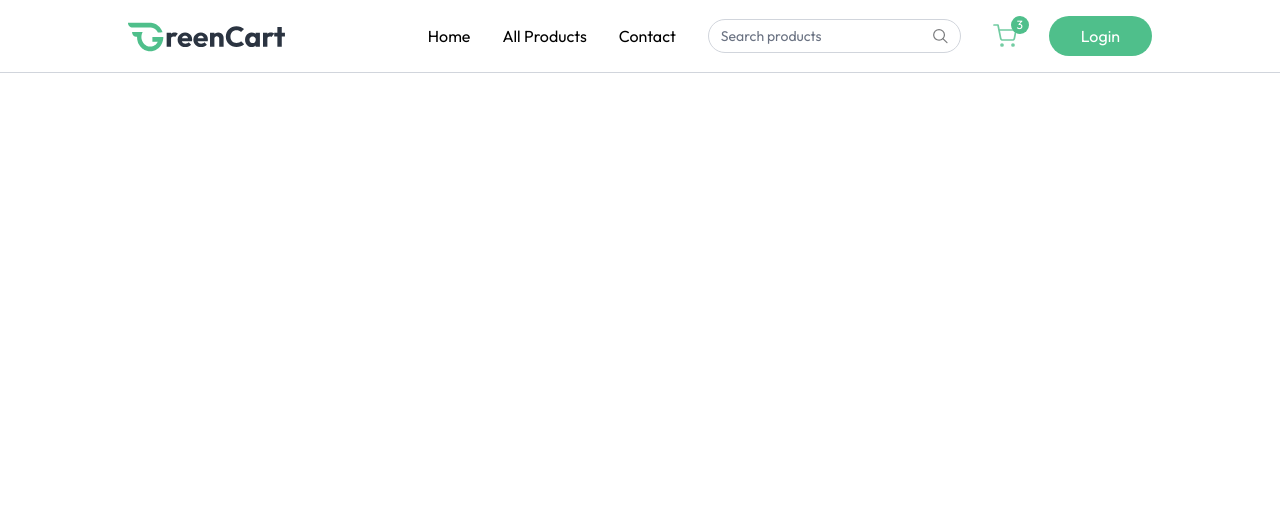
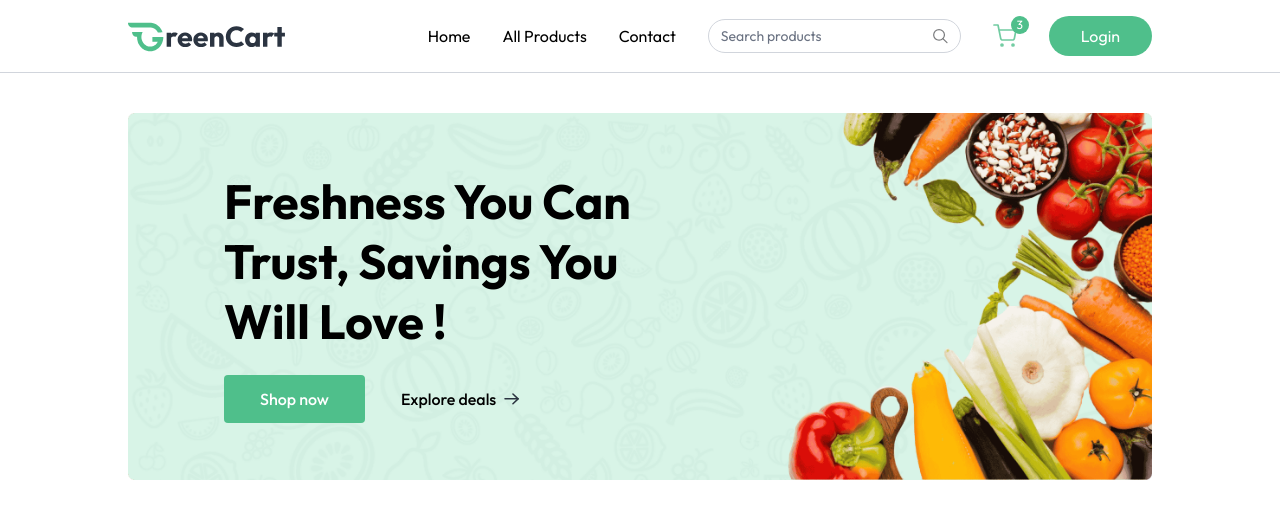
Before and after one commit to codieSam/E-cart, a React (Vite) app: page / in a window 1280 px wide. Shown: the top 518 px of the page. Built offline with nearby package versions, Linux system fonts and the light colour scheme.

Commit message:
Main Banner Section is added successfully

```diff
--- a/src/App.jsx
+++ b/src/App.jsx
@@ -1,10 +1,23 @@
 import React from "react";
 import Navbar from "./components/Navbar";
+import Home from "./pages/Home";
+import { useLocation } from "react-router-dom";
+import { Route, Routes } from "react-router-dom";
 
 const App = () => {
+  const isSellerPath = useLocation().pathname.includes("seller");
+
   return (
     <div>
-      <Navbar />
+      {isSellerPath ? null : <Navbar />}
+
+      <div
+        className={`${isSellerPath ? " " : "px-6 md:px-16 lg:px-24 xl:px-32"}`}
+      >
+        <Routes>
+          <Route path="/" element={<Home />}></Route>
+        </Routes>
+      </div>
     </div>
   );
 };
--- /dev/null
+++ b/src/components/MainBanner.jsx
@@ -0,0 +1,51 @@
+import React from "react";
+import { assets } from "../assets/assets";
+import { Link, useLocation } from "react-router-dom";
+
+const MainBanner = () => {
+  return (
+    <div className="relative">
+      <img
+        src={assets.main_banner_bg}
+        alt="banner-bg"
+        className="w-full hidden md:block"
+      />
+      <img
+        src={assets.main_banner_bg_sm}
+        alt="banner-bg"
+        className="w-full md:hidden"
+      />
+      <div className="absolute inset-0 flex flex-col items-center md:items-start justify-end md:justify-center pb-24 md:pb-0 px-4 md:pl-18 lg:pl-24">
+        <h1 className="text-3xl md:txt-4xl lg:text-5xl font-bold text-center md:text-left max-w-72 md:max-w-80 lg:max-w-105 leading-tight lg:leading-15">
+          Freshness You Can Trust, Savings You Will Love !
+        </h1>
+        <div className="flex items-center mt-6 font-medium">
+          <Link
+            to={"/products"}
+            className="group flex items-center gap-2 px-7 md:px-9 py-3 bg-primary hover:bg-primary-dull transition rounded text-white cursor-pointer"
+          >
+            Shop now
+            <img
+              className="md:hidden transition group-focus:translate-x-1"
+              src={assets.white_arrow_icon}
+              alt="arrow"
+            />
+          </Link>
+          <Link
+            to={"/products"}
+            className="group hidden md:flex items-center gap-2 px-9 py-3 cursor-pointer"
+          >
+            Explore deals
+            <img
+              className=" transition group-hover:translate-x-1"
+              src={assets.black_arrow_icon}
+              alt="arrow"
+            />
+          </Link>
+        </div>
+      </div>
+    </div>
+  );
+};
+
+export default MainBanner;
--- a/src/context/AppContext.jsx
+++ b/src/context/AppContext.jsx
@@ -5,7 +5,7 @@ export const AppContext = createContext();
 
 export const AppContextProvider = ({ children }) => {
   const navigate = useNavigate();
-  const [user, setUser] = useState(null);
+  const [user, setUser] = useState(false);
   const [isSeller, setIsSeller] = useState(false);
   const [showUserLogin, setshowUserLogin] = useState(false);
 
--- /dev/null
+++ b/src/pages/Home.jsx
@@ -0,0 +1,12 @@
+import React from "react";
+import MainBanner from "../components/MainBanner";
+
+const Home = () => {
+  return (
+    <div className="mt-10">
+      <MainBanner />
+    </div>
+  );
+};
+
+export default Home;
```
